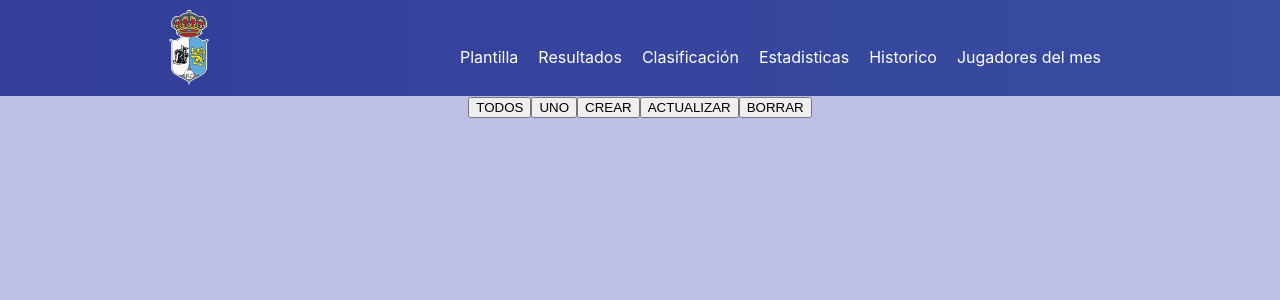
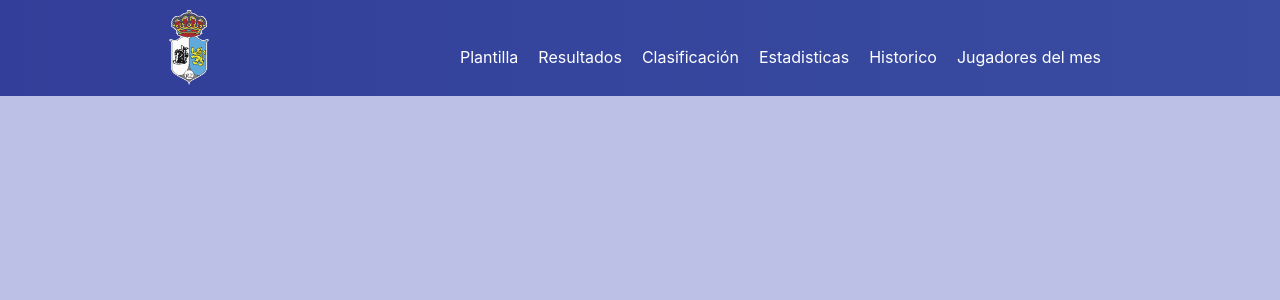
Before and after one commit to Jarauta1/r-zaraguaza, a React (Create React App) app: page / in a window 1280 px wide. Shown: the top 300 px of the page. Built offline with nearby package versions, Linux system fonts and the light colour scheme; no server answers.

Commit message:
Main routes

```diff
--- a/src/App.js
+++ b/src/App.js
@@ -1,14 +1,25 @@
 import './App.css';
-import { BrowserRouter } from 'react-router-dom';
+import { BrowserRouter, Route } from 'react-router-dom';
 import Header from './app/components/header/header';
-import Jugadores from './app/components/jugadores/jugadores.component';
+/* import Classification from './app/components/classification/classification.component'; */
+import Players from './app/components/jugadores/jugadores.component';
 
 function App() {
   return (
     <div className="App">
       <BrowserRouter>
         <Header/>
-        <Jugadores/>
+        <div className='screen'>
+          <Route exact path="/">
+
+          </Route>
+         {/*  <Route exact path="/classification">
+            <Classification />
+          </Route> */}
+          <Route exact path="/players">
+            <Players />
+          </Route>
+        </div>
       </BrowserRouter>
     </div>
   );
```
